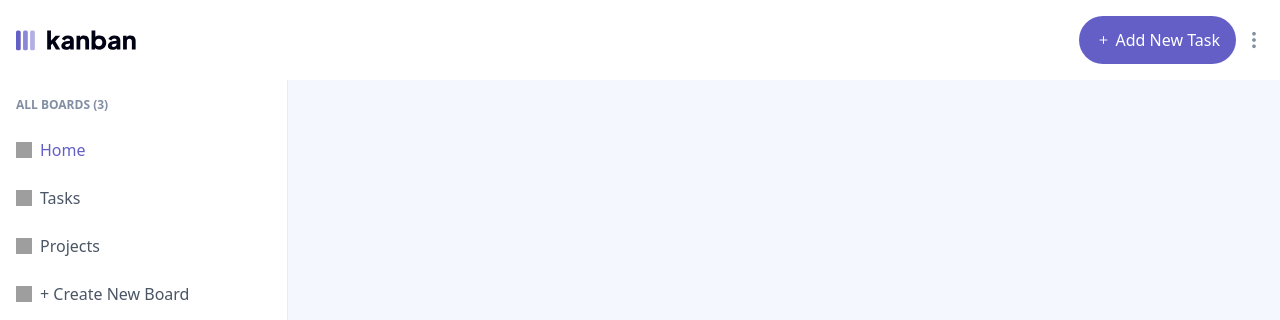
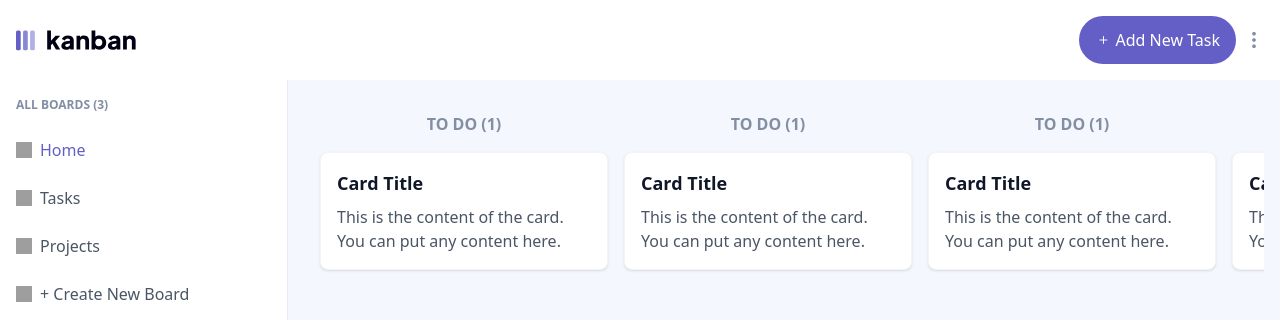
Before and after one commit to momin-riyadh/kanban-task, a React (Vite) app in the folder client/: page /dashboard in a window 1280 px wide. Shown: the top 320 px of the page. Built offline with nearby package versions, Linux system fonts and the light colour scheme; grey boxes are pictures that could not be loaded.

Commit message:
fix and deploy

```diff
--- /dev/null
+++ b/client/src/components/Card.jsx
@@ -0,0 +1,11 @@
+import React from 'react';
+
+function Card({ children, className = "" }) {
+    return (
+        <div className={`bg-white rounded-lg shadow-sm border border-gray-100 p-4 ${className}`}>
+            {children}
+        </div>
+    );
+}
+
+export default Card;
--- a/client/src/components/layout/PageLayout.jsx
+++ b/client/src/components/layout/PageLayout.jsx
@@ -8,7 +8,7 @@ function PageLayout({children}) {
             <div className="flex flex-1">
                 <Sidebar/>
                 {/* Main Content */}
-                <div className="flex-1 p-4 mt-20">
+                <div className="flex-1 p-4 me-4 mt-20 overflow-x-auto">
                     {children}
                 </div>
             </div>
--- a/client/src/components/layout/Sidebar.jsx
+++ b/client/src/components/layout/Sidebar.jsx
@@ -15,7 +15,7 @@ function Sidebar() {
     ];
 
     return (
-        <div className="w-72 bg-white h-full border-r-1 border-[#E4EBFA] pt-20 flex flex-col justify-between">
+        <div className="w-72 flex-shrink-0 bg-white h-full border-r-1 border-[#E4EBFA] pt-20 flex flex-col justify-between">
 
             {/*All boards*/}
             <div className="p-4">
--- a/client/src/components/pages/Dashboard.jsx
+++ b/client/src/components/pages/Dashboard.jsx
@@ -1,14 +1,109 @@
 import React from 'react';
+import Card from "../Card.jsx";
 import PageLayout from "../layout/PageLayout.jsx";
 
 const Dashboard = () => {
     return (
         <PageLayout>
-            <div className="dashboard h-full">
-
+            <div className="dashboard h-full p-4">
+                {/*Board Columns*/}
+                <div className="flex flex-nowrap gap-4">
+                    <div className="single-column flex-shrink-0 w-2xs">
+                        <div className="column-header text-center">
+                            <h2 className="text-[16px] font-semibold mb-4 text-[#828FA3] uppercase">
+                                To Do (1)
+                            </h2>
+                        </div>
+                        <div className="column-body">
+                            <Card className="max-w-md flex-shrink-0">
+                                <h3 className="text-lg font-semibold text-gray-900 mb-2">Card Title</h3>
+                                <p className="text-gray-600">This is the content of the card. You can put any content here.</p>
+                            </Card>
+                        </div>
+                    </div>
+                    <div className="single-column flex-shrink-0 w-2xs">
+                        <div className="column-header text-center">
+                            <h2 className="text-[16px] font-semibold mb-4 text-[#828FA3] uppercase">
+                                To Do (1)
+                            </h2>
+                        </div>
+                        <div className="column-body">
+                            <Card className="max-w-md">
+                                <h3 className="text-lg font-semibold text-gray-900 mb-2">Card Title</h3>
+                                <p className="text-gray-600">This is the content of the card. You can put any content here.</p>
+                            </Card>
+                        </div>
+                    </div>
+                    <div className="single-column flex-shrink-0 w-2xs">
+                        <div className="column-header text-center">
+                            <h2 className="text-[16px] font-semibold mb-4 text-[#828FA3] uppercase">
+                                To Do (1)
+                            </h2>
+                        </div>
+                        <div className="column-body">
+                            <Card className="max-w-md">
+                                <h3 className="text-lg font-semibold text-gray-900 mb-2">Card Title</h3>
+                                <p className="text-gray-600">This is the content of the card. You can put any content here.</p>
+                            </Card>
+                        </div>
+                    </div>
+                    <div className="single-column flex-shrink-0 w-2xs">
+                        <div className="column-header text-center">
+                            <h2 className="text-[16px] font-semibold mb-4 text-[#828FA3] uppercase">
+                                To Do (1)
+                            </h2>
+                        </div>
+                        <div className="column-body">
+                            <Card className="max-w-md">
+                                <h3 className="text-lg font-semibold text-gray-900 mb-2">Card Title</h3>
+                                <p className="text-gray-600">This is the content of the card. You can put any content here.</p>
+                            </Card>
+                        </div>
+                    </div>
+                    <div className="single-column flex-shrink-0 w-2xs">
+                        <div className="column-header text-center">
+                            <h2 className="text-[16px] font-semibold mb-4 text-[#828FA3] uppercase">
+                                To Do (1)
+                            </h2>
+                        </div>
+                        <div className="column-body">
+                            <Card className="max-w-md">
+                                <h3 className="text-lg font-semibold text-gray-900 mb-2">Card Title</h3>
+                                <p className="text-gray-600">This is the content of the card. You can put any content here.</p>
+                            </Card>
+                        </div>
+                    </div>
+                    <div className="single-column flex-shrink-0 w-2xs">
+                        <div className="column-header text-center">
+                            <h2 className="text-[16px] font-semibold mb-4 text-[#828FA3] uppercase">
+                                To Do (1)
+                            </h2>
+                        </div>
+                        <div className="column-body">
+                            <Card className="max-w-md">
+                                <h3 className="text-lg font-semibold text-gray-900 mb-2">Card Title</h3>
+                                <p className="text-gray-600">This is the content of the card. You can put any content here.</p>
+                            </Card>
+                        </div>
+                    </div>
+                    <div className="single-column flex-shrink-0 w-2xs">
+                        <div className="column-header text-center">
+                            <h2 className="text-[16px] font-semibold mb-4 text-[#828FA3] uppercase">
+                                To Do (1)
+                            </h2>
+                        </div>
+                        <div className="column-body">
+                            <Card className="max-w-md">
+                                <h3 className="text-lg font-semibold text-gray-900 mb-2">Card Title</h3>
+                                <p className="text-gray-600">This is the content of the card. You can put any content here.</p>
+                            </Card>
+                        </div>
+                    </div>
+                </div>
+                {/*End Board Columns*/}
 
                 {/*State: When No cards are added to the board*/}
-                <div className="flex flex-col items-center justify-center h-full vh-full">
+                <div className="hidden flex flex-col items-center justify-center h-full vh-full">
                     <div className="font-semibold text-xl mb-3 text-[#828FA3]">This board is empty. Create a new column
                         to get
                         started.
```
